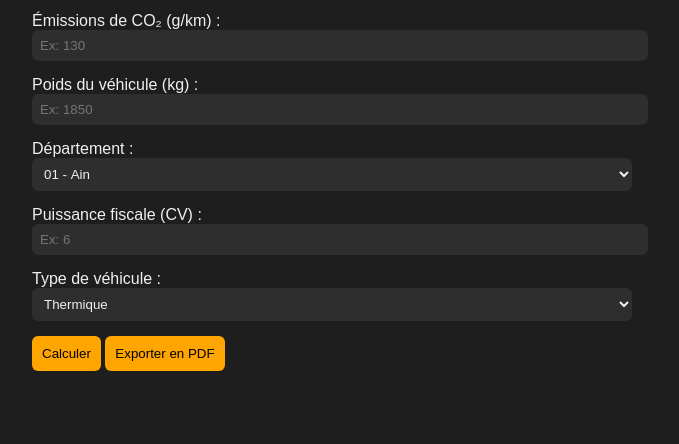
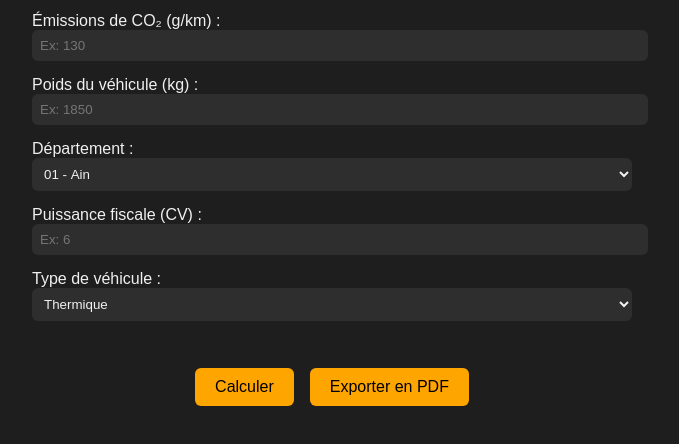
Before and after one commit to ADNAutomobile/CarteGrise, a plain HTML site: page index.html in a window 1280 px wide. Shown: the part 234-678 px from the top of the page, without its empty margins (308-987 px from the left). Drawn offline with nearby package versions, Linux system fonts and the light colour scheme.

Commit message:
Update styles.css

```diff
--- a/styles.css
+++ b/styles.css
@@ -52,3 +52,23 @@ button:hover {
   margin-left: auto;
   margin-right: auto;
 }
+.buttons {
+  display: flex;
+  justify-content: center;
+  gap: 1rem;
+  margin-top: 2rem;
+}
+
+.buttons button {
+  padding: 10px 20px;
+  font-size: 1rem;
+  border-radius: 6px;
+  cursor: pointer;
+  background-color: orange;
+  color: black;
+  border: none;
+}
+
+.buttons button:hover {
+  background-color: #ffae00;
+}
```
